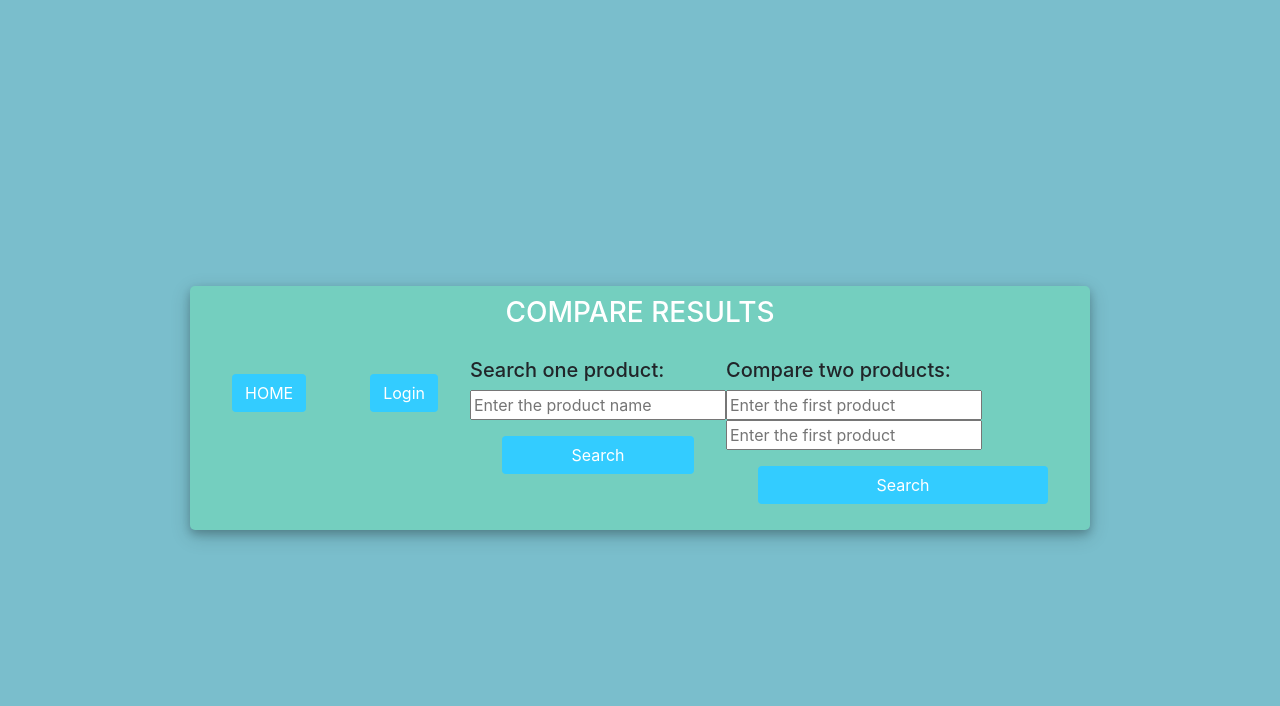
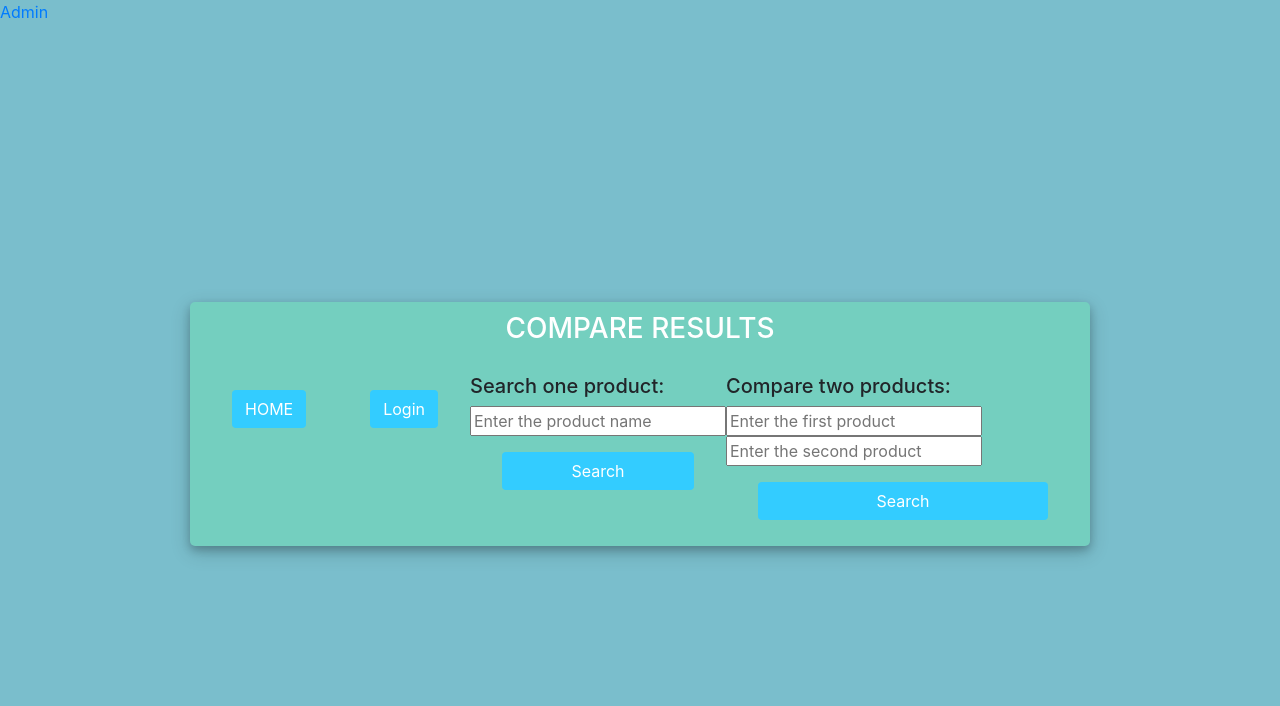
Before and after one commit to GarlicDebug/E4W_diet_tracker_webapp, a Django app: template templates/compare_results.html in a window 1280 px wide. Shown: the top 706 px of the page. Before the commit the page ends 542 px from the top, so only its background shows below. Run offline with Django 3.2, Linux system fonts and the light colour scheme; the template is opened without the code that fills it, so the values that code supplies are empty; some libraries are stand-ins or nearby versions.

Commit message:
10 commit. Functional Admin

```diff
--- a/E4W_diet_tracker/urls.py
+++ b/E4W_diet_tracker/urls.py
@@ -20,7 +20,7 @@ from user_login.views import registerPage, loginPage, logoutUser
 
 urlpatterns = [
     path('', include('search.urls')),
-    path('admin/', admin.site.urls),
+    path('admin/', admin.site.urls, name='admin'),
     path('meallog/', meal_logView, name='meals'),
     path('addMeal/', addMeal),
     path('deleteMeal/<int:todo_id>', deleteMeal),
--- a/templates/compare_results.html
+++ b/templates/compare_results.html
@@ -69,35 +69,7 @@
 	</style>
 </head>
 <body>
-    <script>
-        function getURL(){
-            return window.location.href.replace(/[?&]+([^=&]+)=([^&]*)/gi)
-        }
-    </script>
-    <div class="container">
-        <div class="row">
-            <div class="column" style="background-color:#61A5FF;">
-                <script>
-                    var searchurl = getURL()["searchValue"]
-                    var compareurl = getURL()
-                </script>
-                <h2>
-                    <script>
-                        document.getElementById(searchurl).innerHTML()
-                    </script>
-                </h2>
-
-            </div>
-            <div class="column" style="background-color: #61A5FF;">
-                <h2>
-                    <script>
-                        document.write(compare)
-                    </script>
-                </h2>
-            </div>
-        </div>
-    </div>
-
+    <a href="admin">Admin</a>
 
     <div class="container h-100">
 		<div class="d-flex justify-content-center h-100">
@@ -130,7 +102,7 @@
                         <div class="input-group mb-3">
                             <h5> Compare two products: </h5>
 							<input name="compareValue1" type="text" placeholder="Enter the first product">
-                        <input name="compareValue2" type="text" placeholder="Enter the first product">
+                        <input name="compareValue2" type="text" placeholder="Enter the second product">
 						</div>
                         <div class="d-flex justify-content-center mt-3 login_container">
                             <input class="btn login_btn" type="submit" value="Search">
@@ -157,12 +129,5 @@
 		</div>
 	</div>
 
-
-
-
-
-
-
-
 </body>
 </html>
```
Also changed, not shown: templates/home.html (+4 -8 lines), templates/search_results.html (+2 -22 lines).
